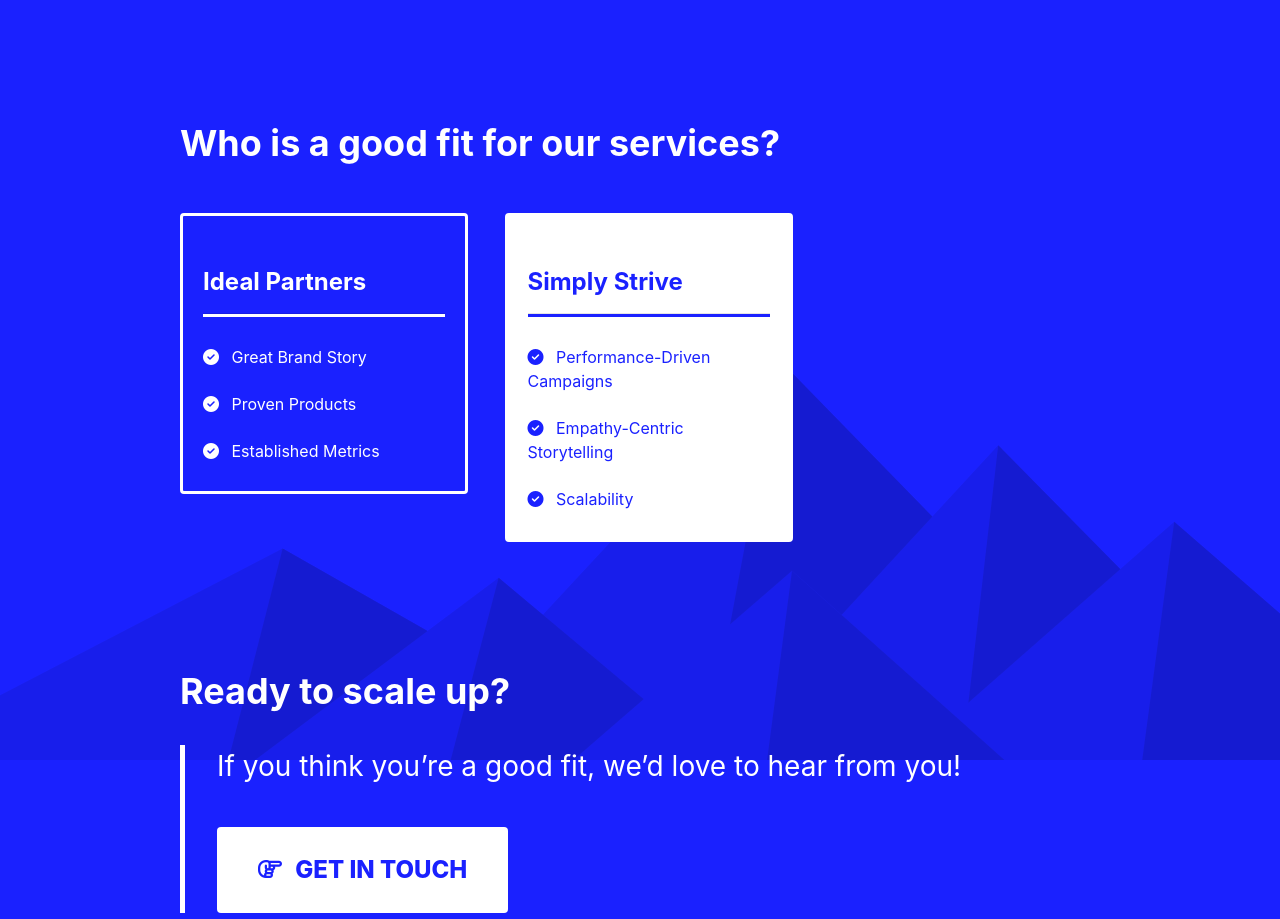
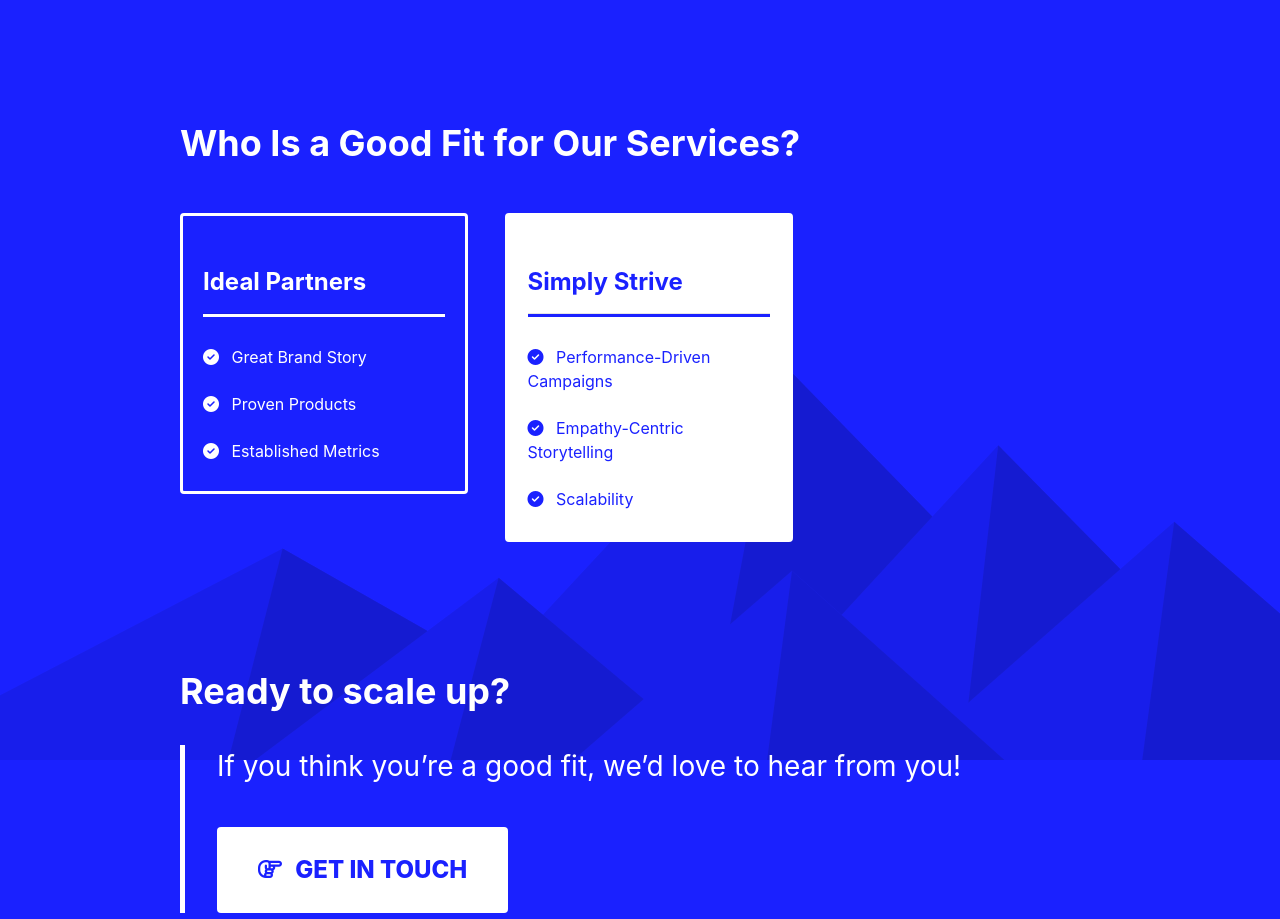
Before and after one commit to cyberneticorganism/simplystrive, a plain HTML site: page index.html in a window 1280 px wide. Shown: the part 840-1759 px from the top of the page. Drawn offline with nearby package versions, Linux system fonts and the light colour scheme.

Commit message:
capitalization fix on homepage

```diff
--- a/index.html
+++ b/index.html
@@ -34,7 +34,7 @@
 
       <div class="row justify-content-md-center">
         <div class="col col-lg-10">
-          <h2 class="title semi-bold mb-3">Who is a good fit for our services?</h2>
+          <h2 class="title semi-bold mb-3">Who Is a Good Fit for Our Services?</h2>
 
           <div class="card inline-block">
             <div class="card-body">
```
